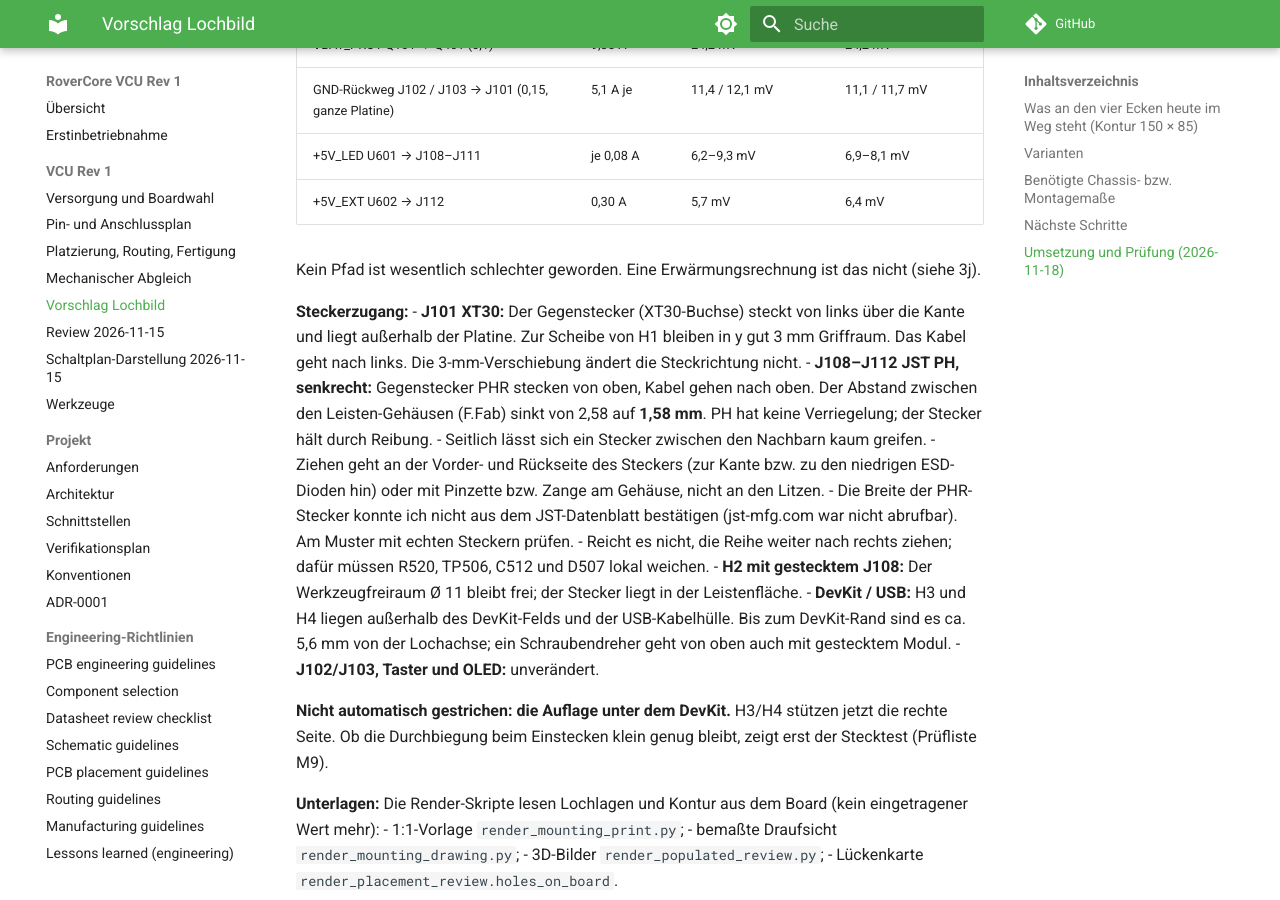
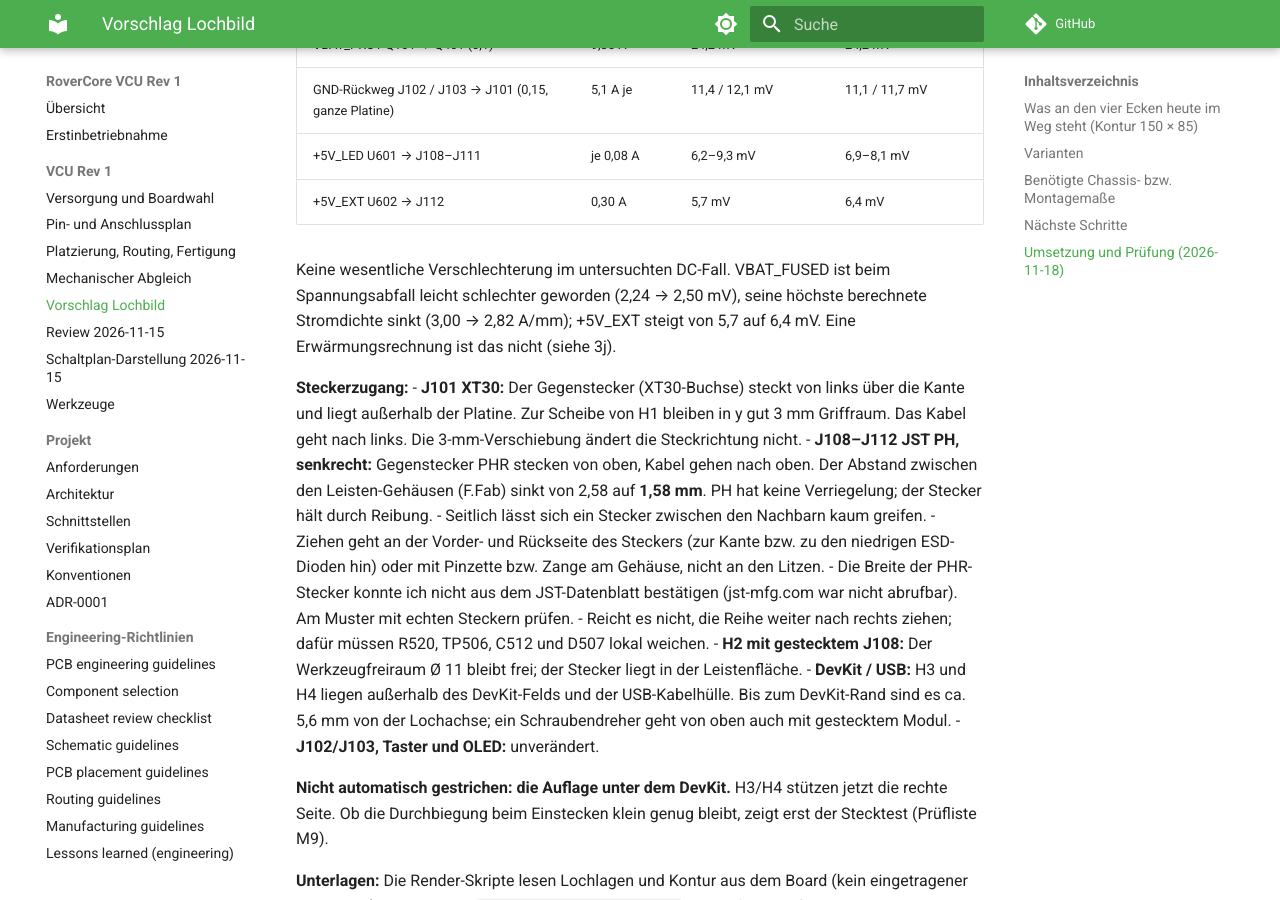
Before and after one commit to CagriCatik/RoverCore, an MkDocs documentation site: the page built from docs/vcu/rev1-befestigung-vorschlag.md, in a window 1280 px wide and 900 px high, scrolled down 5552 px. Built offline with MkDocs 1.6.1 and Material for MkDocs 9.7.7, drawn with Linux system fonts in a browser that asks for light colours; comment, search, counter and statistics services are not loaded.

Commit message:
Mechanics report: VBAT_FUSED drop slightly higher after the rework, wording limited to the DC case
Co-Authored-By: Claude Opus 5.5 <noreply@anthropic.com>

```diff
--- a/docs/vcu/rev1-befestigung-vorschlag.md
+++ b/docs/vcu/rev1-befestigung-vorschlag.md
@@ -166,7 +166,9 @@ Schätzung; neue Fälle `vbat_in`, `vbat_fused`):
 | +5V_LED U601 → J108–J111 | je 0,08 A | 6,2–9,3 mV | 6,9–8,1 mV |
 | +5V_EXT U602 → J112 | 0,30 A | 5,7 mV | 6,4 mV |
 
-Kein Pfad ist wesentlich schlechter geworden. Eine Erwärmungsrechnung ist das nicht (siehe 3j).
+Keine wesentliche Verschlechterung im untersuchten DC-Fall. VBAT_FUSED ist beim Spannungsabfall
+leicht schlechter geworden (2,24 → 2,50 mV), seine höchste berechnete Stromdichte sinkt (3,00 → 2,82 A/mm);
++5V_EXT steigt von 5,7 auf 6,4 mV. Eine Erwärmungsrechnung ist das nicht (siehe 3j).
 
 **Steckerzugang:**
 - **J101 XT30:** Der Gegenstecker (XT30-Buchse) steckt von links über die Kante und liegt
```
